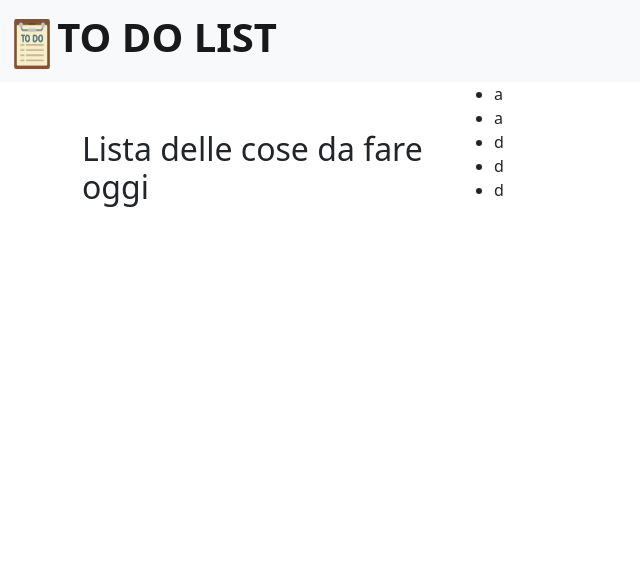
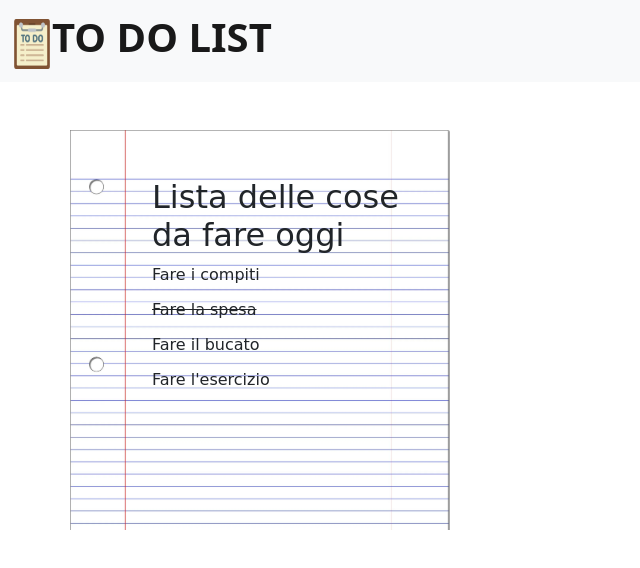
Before and after one commit to donatomontrone/vue-todolist, a plain HTML site: page index.html in a window 1280 px wide. Shown: the whole page, without its empty margins (0-640 px from the left). Drawn offline with nearby package versions, Linux system fonts and the light colour scheme; a web font is replaced by a local one.

Commit message:
add line throught when done is true

```diff
--- a/css/style.css
+++ b/css/style.css
@@ -1,3 +1,33 @@
 header h1{
     vertical-align: bottom;
 }
+
+main{
+    font-family: 'La Belle Aurore', cursive;
+
+}
+
+main h2{
+    padding: 48px 0 3px 70px;
+}
+
+#lined-sheet{
+    background-image: url(../assets/lined-sheet.webp);
+    background-position: start;
+    background-size: cover;
+    background-repeat: no-repeat;
+    min-height: 400px;
+}
+
+ul{
+    margin-left: 70px;
+}
+
+ul li {
+    line-height: 18px;
+    height: 35px;
+}
+
+ul li.strike{
+    text-decoration: line-through;
+}
--- a/index.html
+++ b/index.html
@@ -9,6 +9,10 @@
         <link rel="stylesheet" href="css/style.css">
         <!-- Bootstrap v5.2 -->
         <link href="https://cdn.jsdelivr.net/npm/bootstrap@5.2.3/dist/css/bootstrap.min.css" rel="stylesheet" integrity="sha384-rbsA2VBKQhggwzxH7pPCaAqO46MgnOM80zW1RWuH61DGLwZJEdK2Kadq2F9CUG65" crossorigin="anonymous">
+        <!-- Google Fonts -->
+        <link rel="preconnect" href="https://fonts.googleapis.com">
+        <link rel="preconnect" href="https://fonts.gstatic.com" crossorigin>
+        <link href="https://fonts.googleapis.com/css2?family=La+Belle+Aurore&display=swap" rel="stylesheet">
     </head>
     </head>
     <body>
@@ -23,26 +27,20 @@
                     </div>
                 </nav>
             </header>
-            <main>
+            <main class="pt-5">
                 <div class="container">
                     <div class="row">
-                        <div class="col-12 col-md-6 col-lg-4">
-                            <h2 class="pt-5">Lista delle cose da fare oggi</h2>
-                        </div>
-                        <div class="col-12 col-md-6 col-lg-4">
-                            <ul class="">
-                                <li>a</li>
-                                <li>a</li>
-                                <li>d</li>
-                                <li>d</li>
-                                <li>d</li>
+                        <div class="col-12 col-md-6 col-lg-4" id="lined-sheet">
+                            <h2>Lista delle cose da fare oggi</h2>
+                            <ul class="list-unstyled">
+                                <li class="p-0"  v-for="(item, index) in toDoList" :class="item.done === true ? 'strike' : ''">{{item.text}}</li>
                             </ul>
                         </div>
                     </div>
                 </div>
             </main>
         </div>
-        <script type="text/javascript" src="js/script.js"></script>
         <script src="https://unpkg.com/vue@3/dist/vue.global.js"></script>
+        <script type="text/javascript" src="./js/script.js"></script>
     </body>
 </html>
--- a/js/script.js
+++ b/js/script.js
@@ -16,7 +16,24 @@ const { createApp } = Vue
 createApp({
     data() {
         return {
-
+            toDoList : [
+                    {
+                        text: 'Fare i compiti',
+                        done: false
+                    },
+                    {
+                        text: 'Fare la spesa',
+                        done: true
+                    },
+                    {
+                        text: 'Fare il bucato',
+                        done: false
+                    },
+                    {
+                        text: 'Fare l\'esercizio',
+                        done: false
+                    },
+                    ]
         }
     },
     methods : {
```
